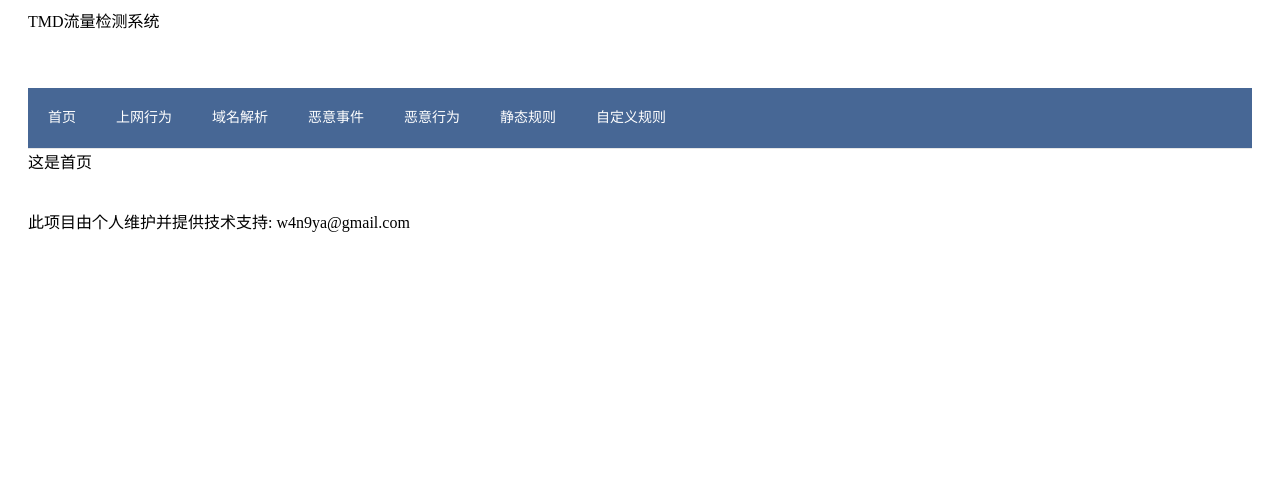
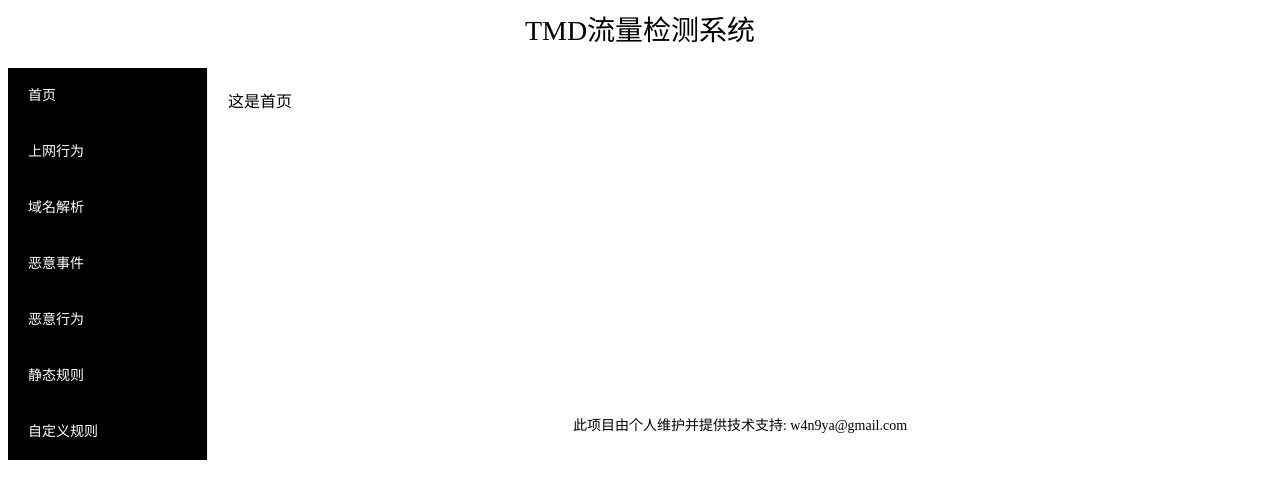
Before and after one commit to w4n9H/tmd-frontend, a Vue app: page /#/index in a window 1280 px wide. Shown: the top 498 px of the page. Built offline with nearby package versions, Linux system fonts and the light colour scheme.

Commit message:
update: 修改整体布局

```diff
--- a/src/components/Layout.vue
+++ b/src/components/Layout.vue
@@ -1,16 +1,13 @@
 <template>
   <div>
     <el-container>
-            <el-header>
-                <div class="title-wrapper">
-                    <div class="title">
-                        <span>{{ tmd_title }}</span>
-                    </div>
-                </div>
+      <el-header style="text-align: center">
+        <div style="font-size: 28px; color: #000">{{ tmd_title }}</div>
       </el-header>
-            <el-main>
-                <el-menu :default-active="activeIndex" class="el-menu" background-color="#476795"
-                text-color="#fff" active-text-color="#5eb2eb" mode="horizontal" router>
+      <el-container>
+        <el-aside width="200px">
+          <el-menu :default-active="activeIndex" background-color="#000"
+                   text-color="#fff" active-text-color="#5eb2eb" router>
             <el-menu-item index="index">首页</el-menu-item>
             <el-menu-item index="http_event">上网行为</el-menu-item>
             <el-menu-item index="dns_event">域名解析</el-menu-item>
@@ -19,11 +16,16 @@
             <el-menu-item index="rule_static">静态规则</el-menu-item>
             <el-menu-item index="rule_custom">自定义规则</el-menu-item>
           </el-menu>
+        </el-aside>
+        <el-container>
+          <el-main>
             <router-view></router-view>
           </el-main>
           <el-footer>
-                <p>此项目由个人维护并提供技术支持: w4n9ya@gmail.com</p>
+            <p style="text-align: center; font-size: 14px">此项目由个人维护并提供技术支持: w4n9ya@gmail.com</p>
           </el-footer>
+        </el-container>
+      </el-container>
     </el-container>
   </div>
 </template>
```
Lines whose indentation alone changed are shown as unchanged.
